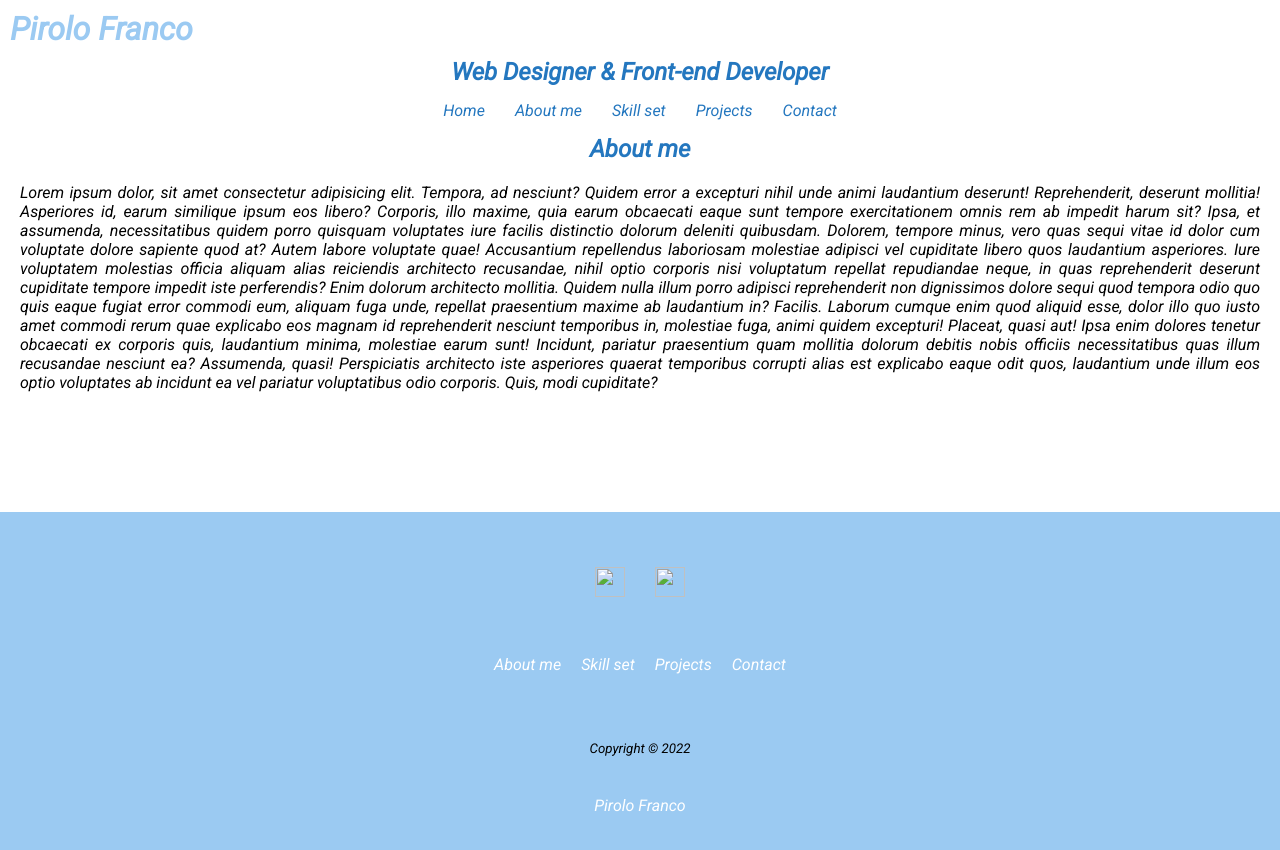
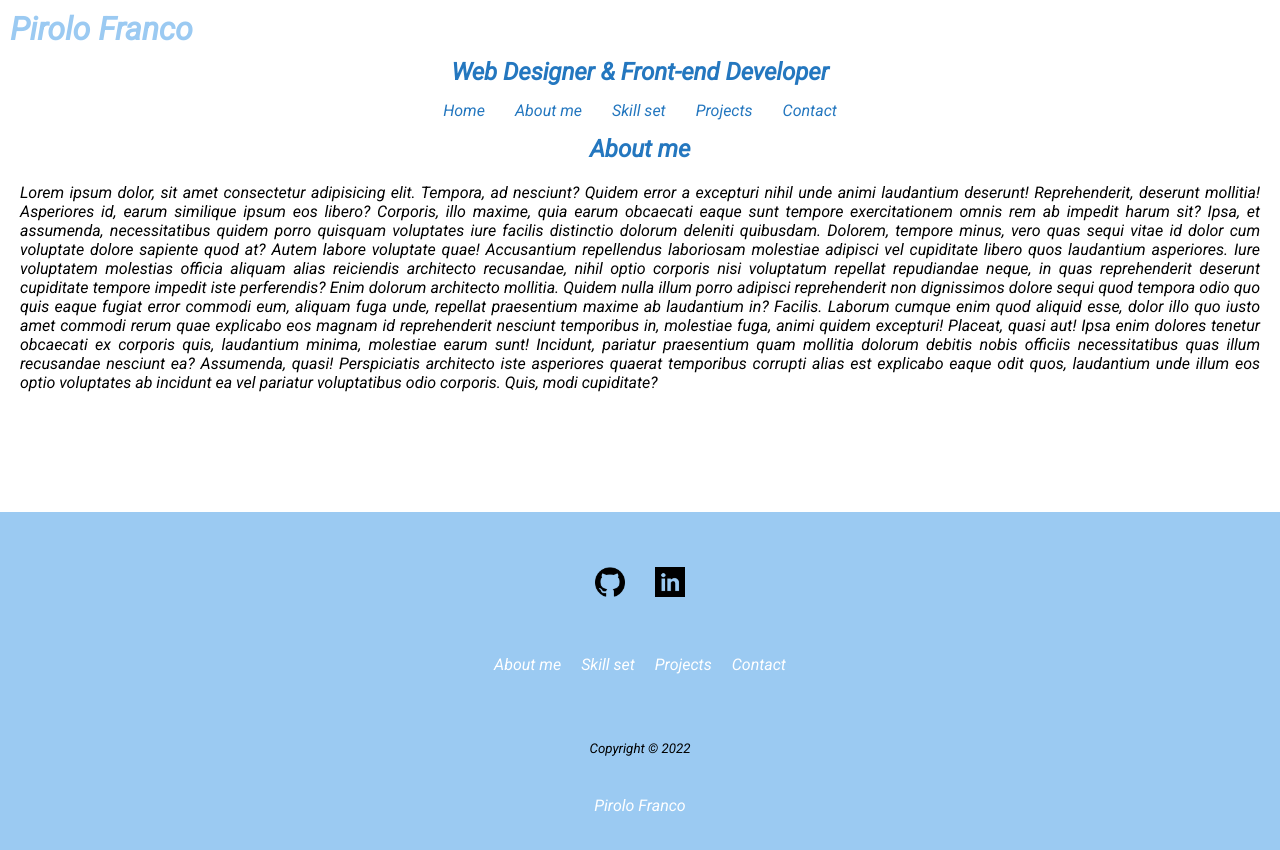
Before and after one commit to PiroloFranco/portfolio-pirolo-franco, a website: page pages/about.html in a window 1280 px wide. Drawn offline with nearby package versions, Linux system fonts and the light colour scheme; the site is published under a folder, as on GitHub Pages, so addresses that start at the root find nothing.

Commit message:
fixed icons

```diff
--- a/pages/about.html
+++ b/pages/about.html
@@ -55,8 +55,8 @@
             <nav>
                 <div class="footer__media">
                     <ul>
-                        <li><a class="footer__media-1" href="https://github.com/PiroloFranco" target="_blank"><img src="/assets/imagenes/git.png" ></a></li>
-                        <li><a class="footer__media-2" href="https://www.linkedin.com/in/francopirolo/" target="_blank"><img src="/assets/imagenes/linkedin.png"></a></li>
+                        <li><a class="footer__media-1" href="https://github.com/PiroloFranco" target="_blank"><img src="../assets/imagenes/git.png" ></a></li>
+                        <li><a class="footer__media-2" href="https://www.linkedin.com/in/francopirolo/" target="_blank"><img src="../assets/imagenes/linkedin.png"></a></li>
                     </ul>
                 </div>
             </nav>
```
Also changed, not shown: pages/contacto.html (+2 -2 lines), pages/projects.html (+2 -2 lines), pages/skill.html (+2 -2 lines).
